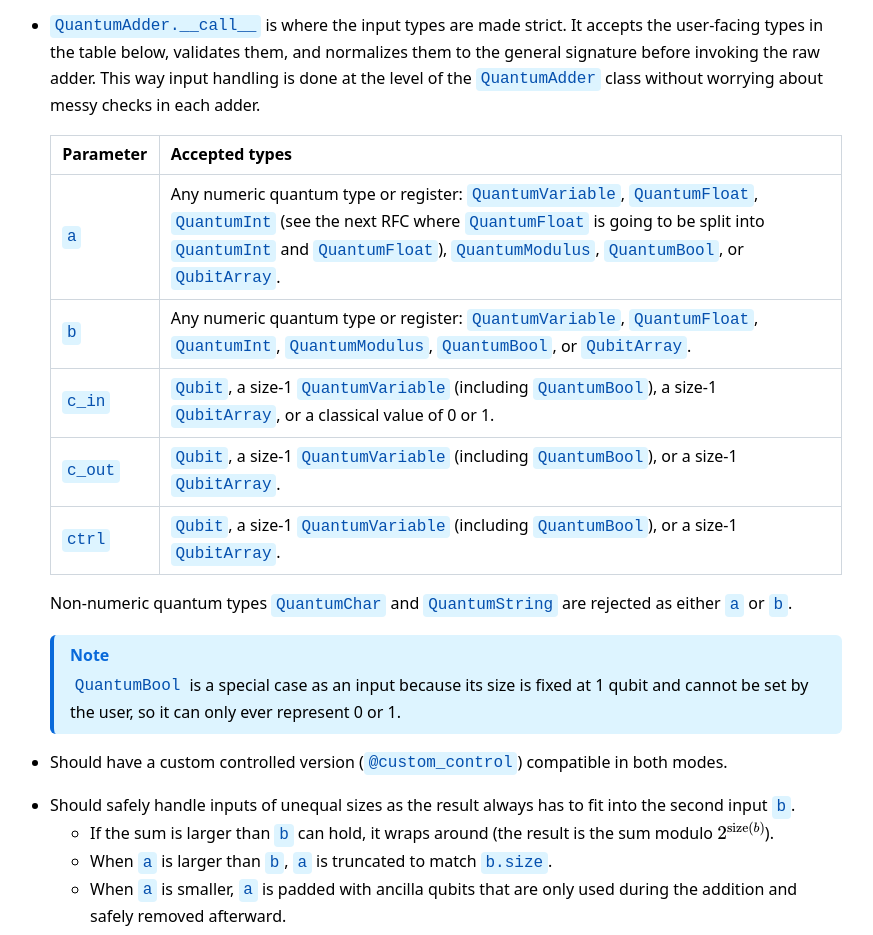
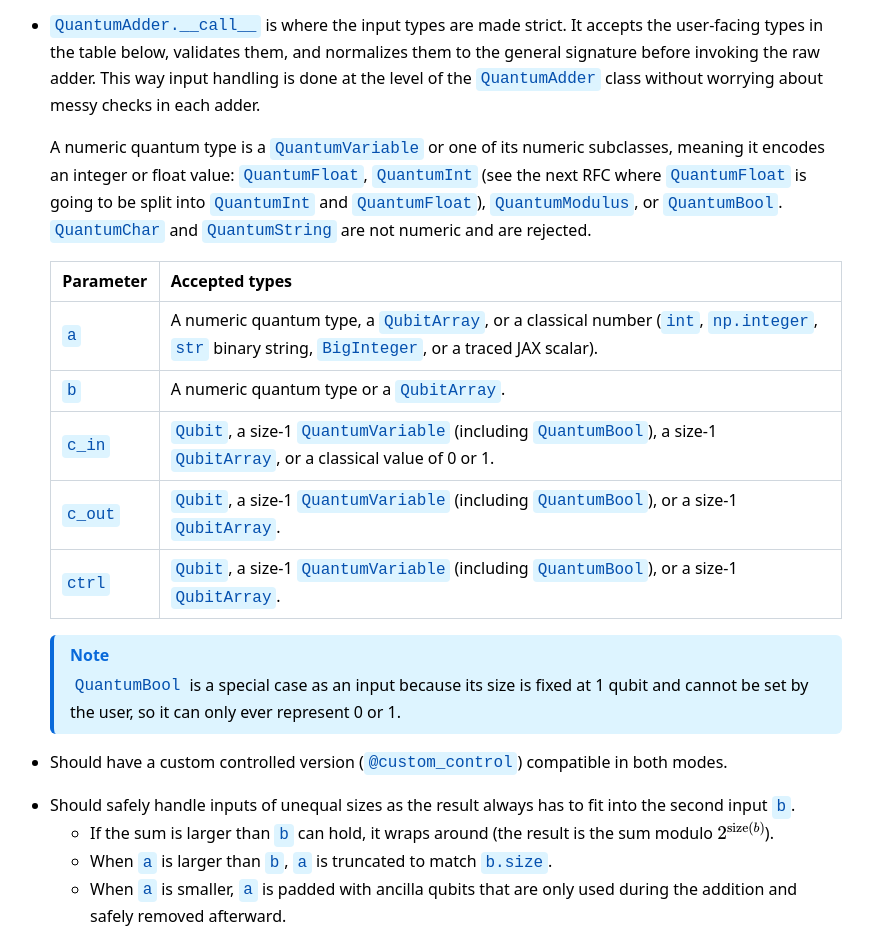
Before and after one commit to purva-thakre/qrisp-rfcs, a plain HTML site: page pr-preview/pr-2/index.html in a window 1280 px wide. Shown: the part 8283-9218 px from the top of the page, without its empty margins (214-1087 px from the left). Drawn offline with nearby package versions, Linux system fonts and the light colour scheme.

Commit message:
Deploy preview for PR 2 🛫

```diff
--- a/pr-preview/pr-2/index.html
+++ b/pr-preview/pr-2/index.html
@@ -303,6 +303,7 @@ span.linenos.special { color: #000000; background-color: #ffffc0; padding-left:
 </li>
 <li>
 <p><code>QuantumAdder.__call__</code> is where the input types are made strict. It accepts the user-facing types in the table below, validates them, and normalizes them to the general signature before invoking the raw adder. This way input handling is done at the level of the <code>QuantumAdder</code> class without worrying about messy checks in each adder. </p>
+<p>A numeric quantum type is a <code>QuantumVariable</code> or one of its numeric subclasses, meaning it encodes an integer or float value: <code>QuantumFloat</code>, <code>QuantumInt</code> (see the next RFC where <code>QuantumFloat</code> is going to be split into <code>QuantumInt</code> and <code>QuantumFloat</code>), <code>QuantumModulus</code>, or <code>QuantumBool</code>. <code>QuantumChar</code> and <code>QuantumString</code> are not numeric and are rejected.</p>
 <table>
 <thead>
 <tr>
@@ -313,11 +314,11 @@ span.linenos.special { color: #000000; background-color: #ffffc0; padding-left:
 <tbody>
 <tr>
 <td><code>a</code></td>
-<td>Any numeric quantum type or register: <code>QuantumVariable</code>, <code>QuantumFloat</code>, <code>QuantumInt</code> (see the next RFC where <code>QuantumFloat</code> is going to be split into <code>QuantumInt</code> and <code>QuantumFloat</code>), <code>QuantumModulus</code>, <code>QuantumBool</code>, or <code>QubitArray</code>.</td>
+<td>A numeric quantum type, a <code>QubitArray</code>, or a classical number (<code>int</code>, <code>np.integer</code>, <code>str</code> binary string, <code>BigInteger</code>, or a traced JAX scalar).</td>
 </tr>
 <tr>
 <td><code>b</code></td>
-<td>Any numeric quantum type or register: <code>QuantumVariable</code>, <code>QuantumFloat</code>, <code>QuantumInt</code>, <code>QuantumModulus</code>, <code>QuantumBool</code>, or <code>QubitArray</code>.</td>
+<td>A numeric quantum type or a <code>QubitArray</code>.</td>
 </tr>
 <tr>
 <td><code>c_in</code></td>
@@ -333,7 +334,6 @@ span.linenos.special { color: #000000; background-color: #ffffc0; padding-left:
 </tr>
 </tbody>
 </table>
-<p>Non-numeric quantum types <code>QuantumChar</code> and <code>QuantumString</code> are rejected as either <code>a</code> or <code>b</code>.</p>
 <div class="alert note"><p class="alert-title">Note</p><p><code>QuantumBool</code> is a special case as an input because its size is fixed at 1 qubit and cannot be set by the user, so it can only ever represent 0 or 1.</p></div>
 
 </li>
```
